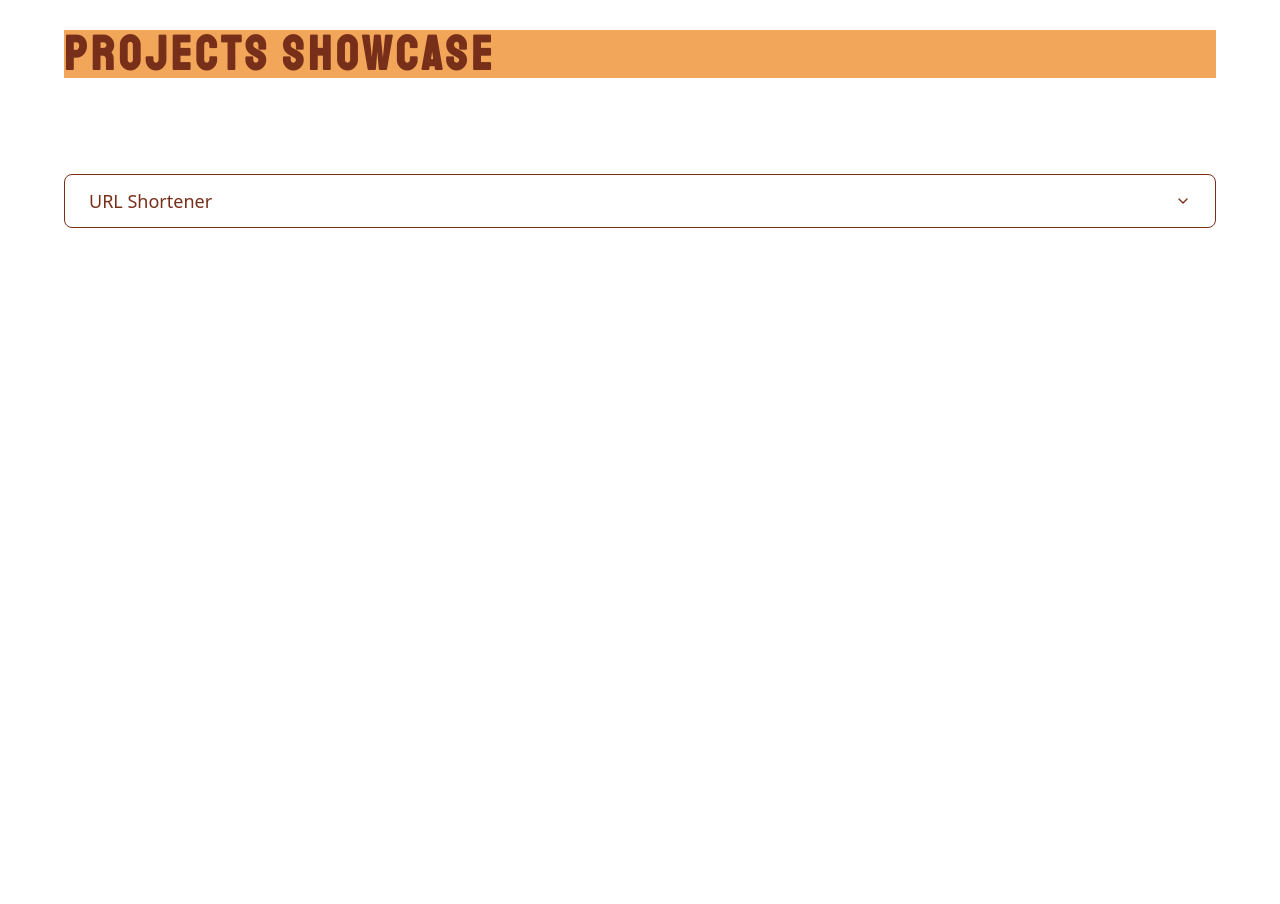
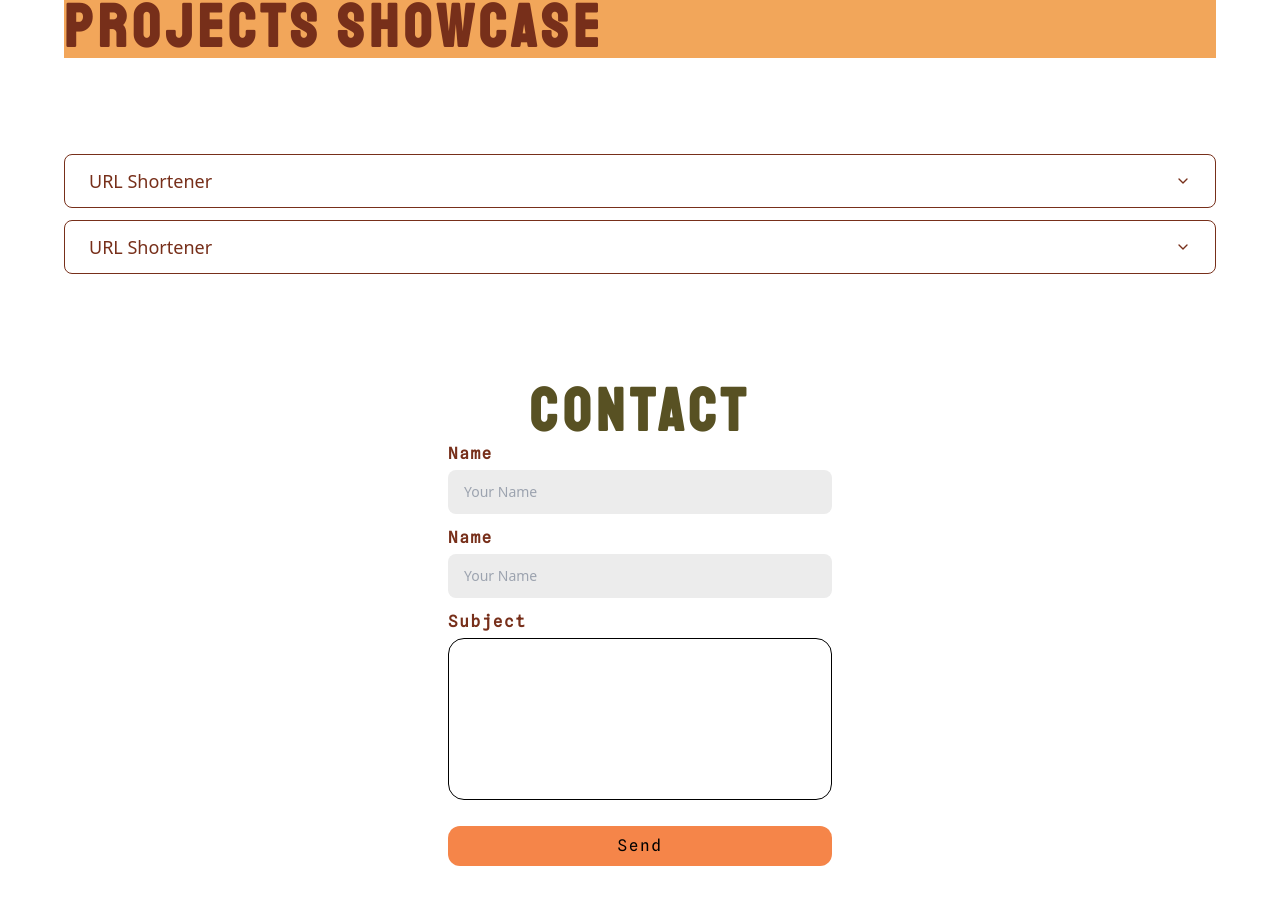
Before and after one commit to AbdulmalekAli60/My-Portfolio-, a React (Vite) app: page / in a window 1280 px wide. Shown: the part 694-1598 px from the top of the page. Before the commit the page ends 954 px from the top, so only its background shows below. Built offline with nearby package versions, Linux system fonts and the light colour scheme.

Commit message:
Finishing contact section and some changes on projects section

```diff
--- a/src/App.css
+++ b/src/App.css
@@ -1,6 +1,6 @@
-html {
+/* html {
   scroll-behavior: smooth;
-}
+} */
 
 #root {
   max-width: 1280px;
--- a/src/App.tsx
+++ b/src/App.tsx
@@ -30,7 +30,15 @@ function App() {
      className="container"
     // style={{ border: "1px solid black" }}
     >
+
       <Header />
+      <div className="mb-8 sm:mb-12 md:mb-16 lg:mb-24">
+        <h1 className="text-textMain font-mainFont font-bold  text-3xl sm:text-4xl md:text-5xl lg:text-6xl tracking-widest bg-buttonColor flex justify-start">
+          Projects Showcase
+        </h1>
+      </div>
+
+      <Projects/>
       <Projects/>
       <Contact/>
 
--- a/src/components/Contact.tsx
+++ b/src/components/Contact.tsx
@@ -1,9 +1,66 @@
-import React from 'react'
+// External Librarise
 
+// External Librarise
+// React
+
+// React
+
+const Input = () => {
+  return (
+    <>
+      <div className="flex justify-center">
+        {/* Inputs + send Button Container */}
+        <div className="w-96 h-fit mb-3">
+          <span className="font-secundryFont font-bold flex justify-start text-textMain tracking-widest mb-1">
+            Name
+          </span>
+          <input
+            type="text"
+            placeholder="Your Name"
+            className="py-3 px-4 w-full border-buttonColor rounded-lg text-sm bg-backGroundColor"
+          />
+        </div>
+        {/* === Inputs + send Button Container === */}
+      </div>
+    </>
+  );
+};
 export default function Contact() {
   return (
-    <div>
+    <>
+      <div
+      // style={{ backgroundColor: "red" }}
+      className="mb-24"
+      >
+        <div className="mt-8 sm:mt-12 md:mt-16 lg:mt-24">
+          <h1 className="text-footerColor font-mainFont font-bold text-3xl sm:text-4xl md:text-5xl lg:text-6xl tracking-widest text-center">
+            Contact
+          </h1>
+        </div>
+        <Input />
+        <Input />
 
-    </div>
-  )
+        {/* Textarea container */}
+        <div className="flex justify-center">
+          <div className="w-96 h-fit mb-3">
+            <span className="font-secundryFont font-bold flex justify-start text-textMain tracking-widest mb-1">
+              Subject
+            </span>
+            <textarea
+              rows={6}
+              className="border rounded-2xl w-full p-2 resize-none scroll-p-3"
+            ></textarea>
+
+            <button
+              style={{ color: "#000000" }}
+              className="px-4 py-2 mt-5 tracking-widest w-full bg-contactButtonColor text-base font-secundryFont rounded-xl"
+            >
+              Send
+            </button>
+          </div>
+        </div>
+        {/* Textarea container */}
+      </div>
+    </>
+  );
 }
--- a/src/components/Header.tsx
+++ b/src/components/Header.tsx
@@ -7,15 +7,26 @@ export default function Header() {
     <div className="mb-24">
       {/* Nav  */}
       <nav className="flex justify-between items-center">
-        <img src="av.jpeg" alt="" className="w-10 h-10 rounded-full" />
+        <img src="./av.jpeg" alt="" className="w-10 h-10 rounded-full" />
         {/* <h2 className="text-textMain font-secundryFont tracking-widest">
           {<ThemeToggleButton isDark={theme} onChange={toggleTheme} invertedIconLogic />}
           2024
         </h2> */}
         {/* Language and dark mode buttons */}
         <div>
-          <button style={{background:"#000000",color:"white"}} className="p-2 rounded-3xl mr-1 font-secundryFont text-buttonColor">Language</button>
-          <button style={{background:"#000000",color:"white"}} className="p-2 rounded-3xl mr-1 font-secundryFont text-buttonColor"> dark mode</button>
+          <button
+            style={{ background: "#000000", color: "white" }}
+            className="p-2 rounded-3xl mr-1 font-secundryFont text-buttonColor"
+          >
+            Language
+          </button>
+          <button
+            style={{ background: "#000000", color: "white" }}
+            className="p-2 rounded-3xl mr-1 font-secundryFont text-buttonColor"
+          >
+            {" "}
+            dark mode
+          </button>
         </div>
         {/* ===Language and dark mode buttons=== */}
       </nav>
@@ -23,7 +34,8 @@ export default function Header() {
 
       {/* Header */}
       <header className="mt-24">
-        <h1 className="text-textMain font-mainFont text-7xl sm:text-2xl md:text-9xl lg:text-[12rem] xl:text-[14rem] 2xl:text-[16rem] leading-none text-center mb-8">
+
+        <h1 className="text-textMain font-mainFont text-4xl sm:text-5xl md:text-7xl lg:text-9xl xl:text-[12rem] 2xl:text-[14rem] leading-tight sm:leading-none text-center mb-4 sm:mb-6 md:mb-8">
           Abdulmalek
         </h1>
 
--- a/src/components/Projects.tsx
+++ b/src/components/Projects.tsx
@@ -2,6 +2,7 @@
 import { Code, ExternalLink, Github } from "lucide-react";
 // External Librarise
 // React
+import { useState } from "react";
 // React
 
 const TechStackItem = ({ tech }: { tech: string }) => (
@@ -13,6 +14,7 @@ const TechStackItem = ({ tech }: { tech: string }) => (
   </span>
 );
 export default function Projects() {
+  const [isOpen, setIsOpen] = useState<boolean>(false);
   const techStack: string[] = [
     "JavaScript",
     "React",
@@ -29,56 +31,46 @@ export default function Projects() {
     "GitHub",
     "Postman",
   ];
+
   return (
     <>
-      <div className="mb-24">
-        <h1 className="text-textMain font-mainFont font-bold lg:text-5xl md:text-3xl sm:text-2xl tracking-widest bg-buttonColor flex justify-start">
-          Projects Showcase
-        </h1>
-      </div>
-
-      <div className="">
+      <div>
         <button
           type="button"
-          className="hs-collapse-toggle w-full py-3 px-6 flex items-center justify-between gap-x-2 text-lg font-medium rounded-lg border border-transparent text-textMain focus:outline-none disabled:opacity-50 disabled:pointer-events-none"
-          id="hs-basic-collapse"
-          aria-expanded="false"
-          aria-controls="hs-basic-collapse-heading"
-          data-hs-collapse="#hs-basic-collapse-heading"
+          className="hs-collapse-toggle  w-full mb-3 py-3 px-6 flex items-center justify-between gap-x-2 text-lg font-medium rounded-lg border border-transparent text-textMain focus:outline-none disabled:opacity-50 disabled:pointer-events-none"
+          onClick={() => setIsOpen(!isOpen)}
+          aria-expanded={isOpen}
         >
           <span>URL Shortener</span>
           <svg
-            className="hs-collapse-open:rotate-180 shrink-0 size-4 text-white"
+             className={`shrink-0 size-4 text-white transition-transform duration-300 ${
+              isOpen ? "rotate-180" : ""
+            }`}
             xmlns="http://www.w3.org/2000/svg"
             width="24"
             height="24"
             viewBox="0 0 24 24"
             fill="none"
             stroke="currentColor"
-            stroke-width="2"
-            stroke-linecap="round"
-            stroke-linejoin="round"
+            strokeWidth="2"
+            strokeLinecap="round"
+            strokeLinejoin="round"
           >
             <path d="m6 9 6 6 6-6"></path>
           </svg>
         </button>
         <div
-          id="hs-basic-collapse-heading"
-          className="hs-collapse hidden w-full overflow-hidden transition-[height] duration-300"
-          aria-labelledby="hs-basic-collapse"
+          className={`transition-all duration-300 ease-in-out overflow-hidden ${
+            isOpen ? "max-h-[1000px] opacity-100" : "max-h-0 opacity-0"
+          }`}
         >
-          {/* what is the project grid */}
           <div className="mt-5">
             <div className="grid grid-cols-12 max-h-fit ">
-              <div
-                style={{ background: "#ececec" }}
-                className="col-span-12  p-4 rounded-3xl mb-5 shadow-md hover:shadow-lg transition-all ease-in-out delay-150"
-              >
-                <h1 className="sm:text-3xl md:text-4xlfont-bold font-mainFont text-textMain tracking-widest flex justify-start lg:text-5xl">
+              <div className="col-span-12 bg-backGroundColor  p-4 rounded-3xl mb-5 shadow-md hover:shadow-lg transition-all ease-in-out delay-150">
+                <h1 className="sm:text-3xl md:text-4xlfont-bold font-mainFont text-textMain tracking-wide flex justify-start lg:text-5xl">
                   What is the project?
                 </h1>
                 <p className="mb-4 font-secundryFont">
-                  {" "}
                   Lorem ipsum dolor sit amet consectetur adipisicing elit. Ex a
                   tempora odit quas reiciendis, at voluptatum eos reprehenderit
                   voluptas explicabo inventore, eveniet deserunt delectus
@@ -90,15 +82,8 @@ export default function Projects() {
                 </p>
               </div>
             </div>
-            {/* what is the project grid */}
-
-            {/* Second Grid */}
             <div className="grid grid-cols-1 md:grid-cols-12 gap-5 h-full mb-10">
-              {/* Tech Stack Grid */}
-              <div
-                style={{ background: "#ececec" }}
-                className="col-span-1 md:col-span-12 lg:col-span-6 rounded-3xl p-4 shadow-md hover:shadow-lg transition-all ease-in-out delay-150 "
-              >
+              <div className="col-span-1 bg-backGroundColor md:col-span-12 lg:col-span-6 rounded-3xl p-4 shadow-md hover:shadow-lg transition-all ease-in-out delay-150 ">
                 <h2 className="text-2xl text-textMain md:text-3xl font-bold  tracking-wide mb-4 flex items-center">
                   <Code className="mr-2" /> Tech Stack
                 </h2>
@@ -108,18 +93,10 @@ export default function Projects() {
                   })}
                 </p>
               </div>
-              {/* ===Tech Stack Grid=== */}
-
-              {/* Links Grid */}
-              <div
-                style={{ background: "#ececec" }}
-                className="lg:col-span-6 md:col-span-12 rounded-3xl p-6 shadow-md hover:shadow-lg transition-all ease-in-out delay-150"
-              >
+              <div className="lg:col-span-6 bg-backGroundColor md:col-span-12 rounded-3xl p-6 shadow-md hover:shadow-lg transition-all ease-in-out delay-150">
                 <h2 className="text-textMain text-2xl md:text-3xl font-bold  tracking-wide mb-4 flex items-center">
                   <ExternalLink className="mr-2" /> Links
                 </h2>
-                {/* Links Container */}
-
                 <div className="space-y-4 h-full w-full flex flex-col justify-evely gap-4">
                   <a
                     href="#"
@@ -129,7 +106,6 @@ export default function Projects() {
                     <ExternalLink className="mr-2" size={20} />
                     Visit Website
                   </a>
-
                   <a
                     href="#"
                     style={{ backgroundColor: "#1f2937", color: "white" }}
@@ -139,11 +115,8 @@ export default function Projects() {
                     View on GitHub
                   </a>
                 </div>
-                {/* === Links Container === */}
               </div>
-              {/* ===Links Grid=== */}
             </div>
-            {/* === Second Grid === */}
           </div>
         </div>
       </div>
--- a/tailwind.config.js
+++ b/tailwind.config.js
@@ -9,6 +9,9 @@ export default {
     colors: {
       textMain: "#772F1A",
       buttonColor: "#F2A65A",
+      footerColor:"#585123",
+      backGroundColor:"#ececec",
+      contactButtonColor:"#F58549",
     },
     fontFamily: {
       mainFont: ["Staatliches"],
```
